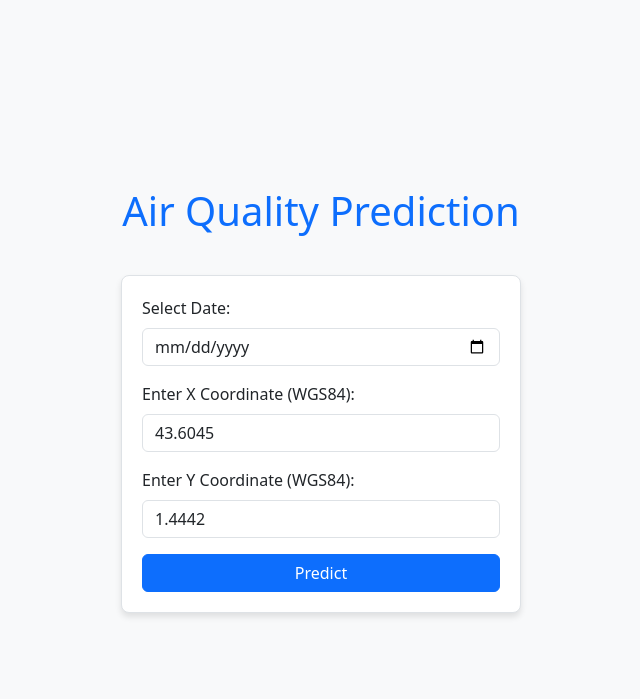
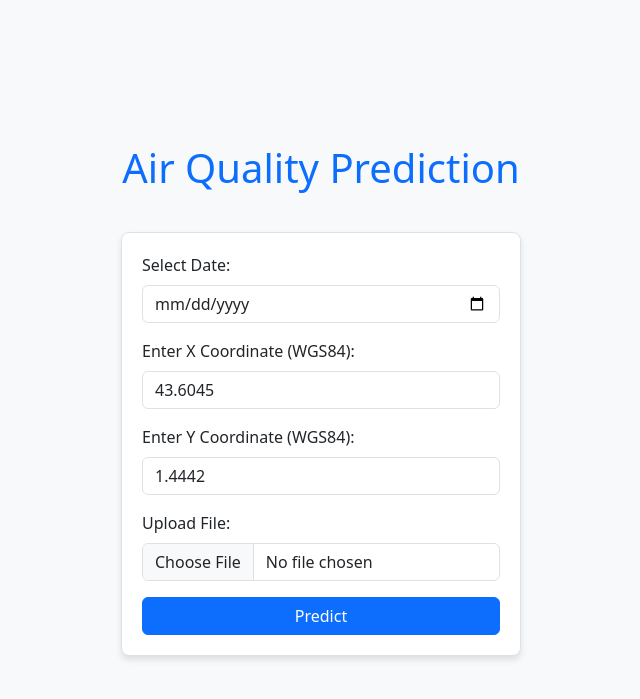
Before and after one commit to VeeraK81/air-quality-application, a Flask app: page / in a window 1280 px wide. Shown: the top 699 px of the page, without its empty margins (319-959 px from the left). Run offline with Flask 3, Linux system fonts and the light colour scheme; some libraries are stand-ins or nearby versions.

Commit message:
add upload

```diff
--- a/app.py
+++ b/app.py
@@ -174,20 +174,43 @@ def upload_raw_data_s3(bucket_name, file_path, new_data):
     print(f"File {file_path} updated successfully in bucket {bucket_name}.")
 
 
-# Example usage
-bucket_name = os.getenv('BUCKET_NAME')
-file_path = 'transfer/air_quality_data/Air_Quality_Occitanie_Update.csv'
-new_data = """
-date_ech,code_qual,lib_qual,coul_qual,date_dif,source,type_zone,code_zone,lib_zone,code_no2,code_so2,code_o3,code_pm10,code_pm25,x_wgs84,y_wgs84,x_reg,y_reg,epsg_reg,ObjectId,x,y
-13/6/2024 12:00:00 AM,2,Moyen,#50CCAA,12/5/2024 9:00:00 AM,Atmo-Occitanie,EPCI,200066223,CC Arize Lèze,1,1,2,1,1,1.41493748413552,43.1798303556942,571047,6232472,2154,1,571047.014532619,6232472.20325349
-"""
-
-
 
 # Flask route for home page
 @app.route('/')
 def index():
     return render_template('index.html')
+
+
+@app.route('/upload', methods=['POST'])
+def upload_file():
+    try:
+        # Check if a file was uploaded
+        if 'file' not in request.files:
+            return jsonify({"error": "No file part in the request"}), 400
+
+        file = request.files['file']
+
+        # Check if the file has a valid filename
+        if file.filename == '':
+            return jsonify({"error": "No selected file"}), 400
+
+        # Read the content of the uploaded file
+        new_data = file.read().decode('utf-8')
+
+        # Define S3 bucket and file path
+        bucket_name = os.getenv('BUCKET_NAME')
+        file_path = 'transfer/air_quality_data/Air_Quality_Occitanie_Update.csv'
+
+        # Upload the new data to S3
+        upload_raw_data_s3(bucket_name, file_path, new_data)
+
+        return jsonify({"message": "File uploaded and updated successfully"}), 200
+
+    except Exception as e:
+        return jsonify({"error": str(e)}), 500
+
+
+
 
 # Flask route for prediction
 @app.route('/predict', methods=['POST'])
--- a/templates/index.html
+++ b/templates/index.html
@@ -52,7 +52,7 @@
 <body>
     <h1>Air Quality Prediction</h1>
     <div class="form-container">
-        <form id="prediction-form">
+        <form id="prediction-form" enctype="multipart/form-data">
             <div class="mb-3">
                 <label for="date" class="form-label">Select Date:</label>
                 <input type="date" id="date" name="date" class="form-control" required>
@@ -66,6 +66,12 @@
             <div class="mb-3">
                 <label for="y-coordinate" class="form-label">Enter Y Coordinate (WGS84):</label>
                 <input type="number" id="y-coordinate" name="y_wgs84" class="form-control" step="any" value="1.4442" required>
+            </div>
+
+            <!-- File upload field -->
+            <div class="mb-3">
+                <label for="file" class="form-label">Upload File:</label>
+                <input type="file" id="file" name="file" class="form-control" required>
             </div>
 
             <button type="submit" class="btn btn-primary">Predict</button>
@@ -84,11 +90,13 @@
         document.getElementById("prediction-form").addEventListener("submit", async (e) => {
             e.preventDefault();
 
+            // Collect form data (date and coordinates)
             const date = document.getElementById("date").value;
             const xCoordinate = document.getElementById("x-coordinate").value;
             const yCoordinate = document.getElementById("y-coordinate").value;
 
-            const response = await fetch('/predict', {
+            // Make the first request to /predict (prediction based on coordinates and date)
+            const predictResponse = await fetch('/predict', {
                 method: 'POST',
                 headers: {
                     'Content-Type': 'application/json'
@@ -100,18 +108,63 @@
                 })
             });
 
-            const data = await response.json();
+            const predictData = await predictResponse.json();
+
+            if (!predictResponse.ok) {
+                alert("Error in prediction: " + predictData.error);
+                return;
+            }
+
+            // Handle prediction response (display result)
             const dateElement = document.getElementById("dateElement");
             const coordinates = document.getElementById("coordinates");
             const predictedQuality = document.getElementById("predicted-quality");
             const resultsContainer = document.getElementById("results");
 
-            dateElement.textContent = `Date: ${data.date}`;
-            coordinates.textContent = `X: ${data.coordinates.x_wgs84} - Y: ${data.coordinates.y_wgs84}`;
-            predictedQuality.textContent = `Predicted Category : ${data.category}`;
+            dateElement.textContent = `Date: ${predictData.date}`;
+            coordinates.textContent = `X: ${predictData.coordinates.x_wgs84} - Y: ${predictData.coordinates.y_wgs84}`;
+            predictedQuality.textContent = `Predicted Category: ${predictData.category}`;
 
             resultsContainer.style.display = "block"; // Ensure the results container is shown
+
+            // Now, prepare for file upload (if applicable)
+            const fileInput = document.getElementById("file");
+            const file = fileInput.files[0]; // Get the file from the input
+
+            if (file) {
+                // Prepare form data (including file)
+                const formData = new FormData();
+                formData.append("file", file); // Append file
+                formData.append("date_input", date); // Append date
+                formData.append("x_wgs84", parseFloat(xCoordinate)); // Append X coordinate
+                formData.append("y_wgs84", parseFloat(yCoordinate)); // Append Y coordinate
+
+                // Make the AJAX request to /upload route
+                try {
+                    const uploadResponse = await fetch('/upload', {
+                        method: 'POST',
+                        body: formData
+                    });
+
+                    const uploadData = await uploadResponse.json();
+
+                    if (uploadResponse.ok) {
+                        // Display the results if the file is uploaded successfully
+                        document.getElementById('results').style.display = 'block';
+                        document.getElementById('dateElement').textContent = `Date: ${document.getElementById('date').value}`;
+                        document.getElementById('coordinates').textContent = `Coordinates: ${document.getElementById('x-coordinate').value}, ${document.getElementById('y-coordinate').value}`;
+                        document.getElementById('predicted-quality').textContent = 'Prediction: ' + uploadData.message;
+                    } else {
+                        alert('Error in file upload: ' + uploadData.error);
+                    }
+
+                } catch (error) {
+                    console.error('Error:', error);
+                    alert('An error occurred while uploading the file.');
+                }
+            }
         });
     </script>
+
 </body>
 </html>
```
